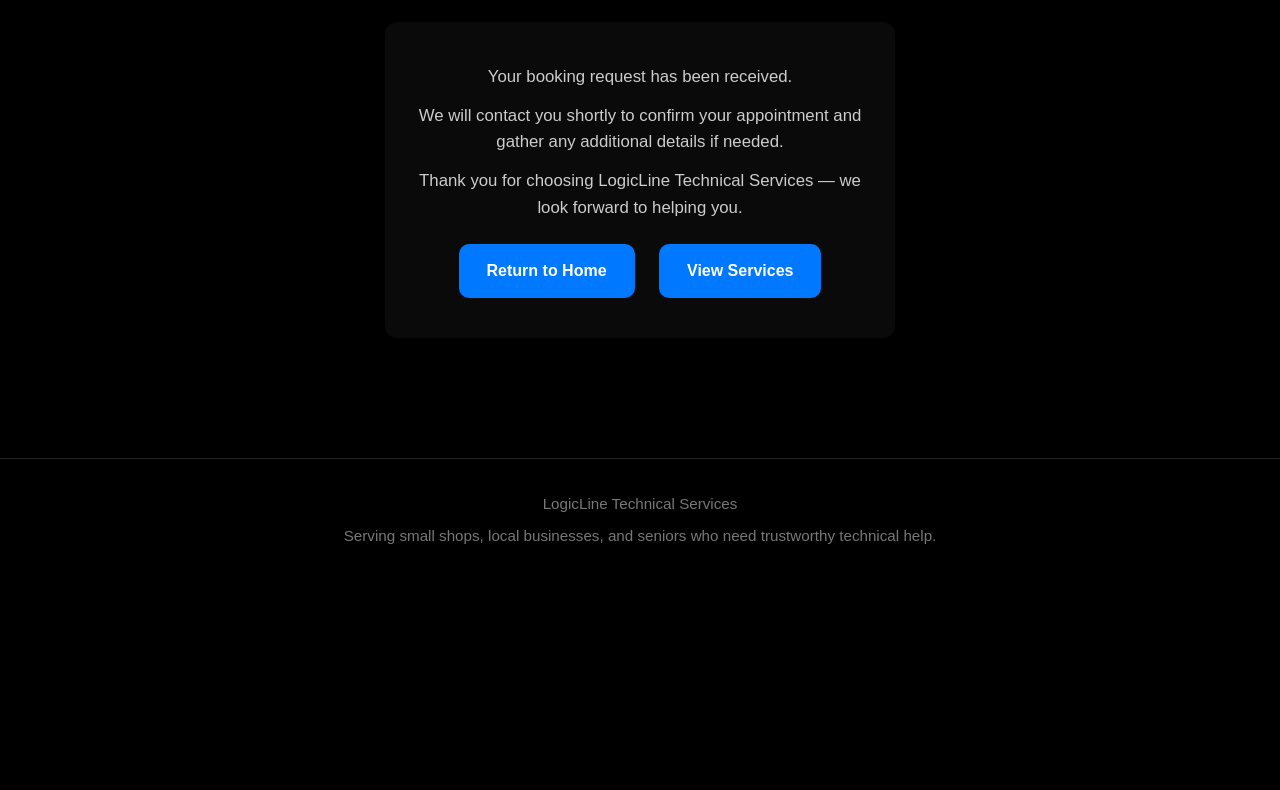
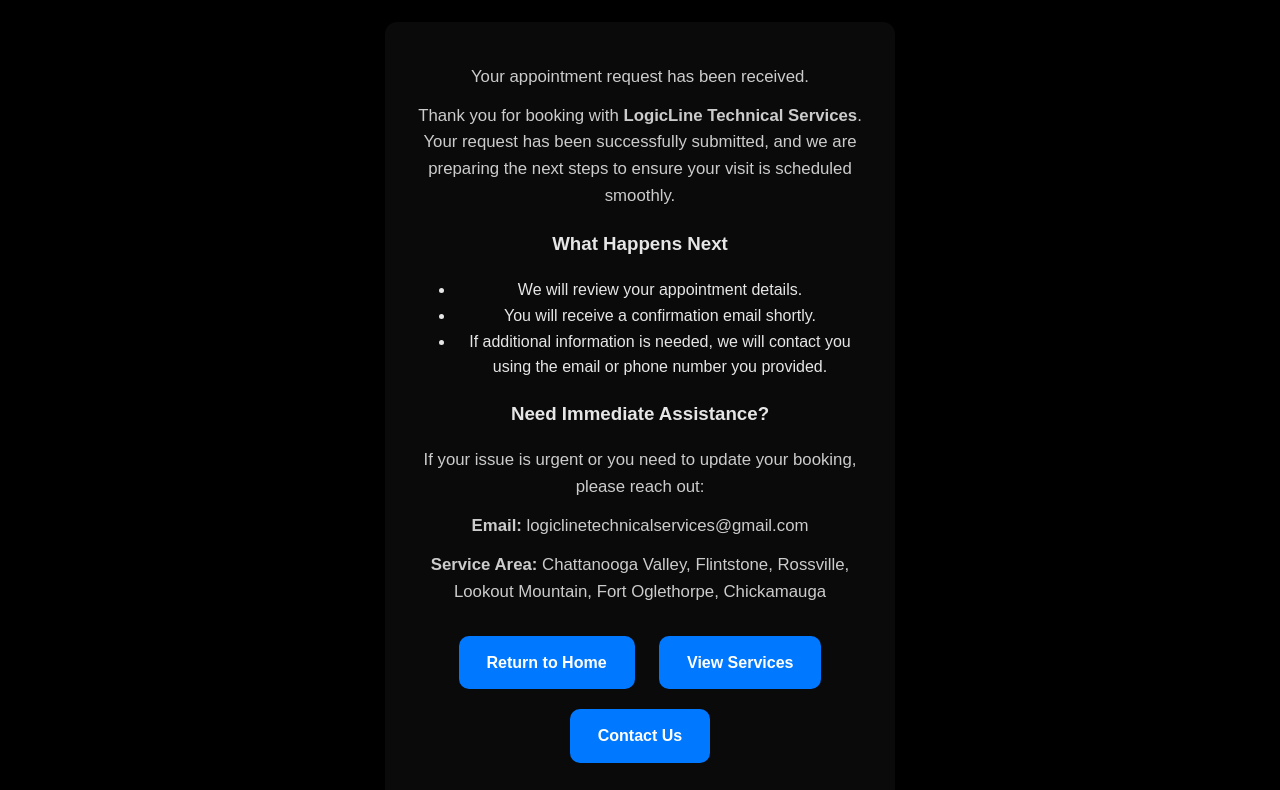
Before and after one commit to jerrytaylor895-dev/logicline, a plain HTML site: page css/thankyou.html in a window 1280 px wide. Shown: the part 225-1015 px from the top of the page. Before the commit the page ends 806 px from the top, so only its background shows below. Drawn offline with Linux system fonts and the light colour scheme; files that its build step writes are made by us from their sources; files whose address does not match are found by name.

Commit message:
Revise thank you page for booking confirmation
Updated the thank you page to reflect booking confirmation details and added next steps for users.

```diff
--- a/css/thankyou.html
+++ b/css/thankyou.html
@@ -3,7 +3,7 @@
 <head>
   <meta charset="UTF-8">
   <meta name="viewport" content="width=device-width, initial-scale=1.0">
-  <title>Thank You – LogicLine Technical Services</title>
+  <title>Booking Successful – LogicLine Technical Services</title>
   <link rel="stylesheet" href="css/styles.css">
 </head>
 
@@ -37,16 +37,33 @@
 
   <!-- CONFIRMATION SECTION -->
   <section class="page-section">
-    <h2 class="section-title">Thank You!</h2>
+    <h2 class="section-title">Booking Successful</h2>
 
     <div class="contact-box">
-      <p>Your booking request has been received.</p>
-      <p>We will contact you shortly to confirm your appointment and gather any additional details if needed.</p>
-      <p>Thank you for choosing LogicLine Technical Services — we look forward to helping you.</p>
+      <p>Your appointment request has been received.</p>
 
-      <a class="btn" href="index.html">Return to Home</a>
-      <a class="btn" href="services.html">View Services</a>
+      <p>Thank you for booking with <strong>LogicLine Technical Services</strong>. Your request has been successfully submitted, and we are preparing the next steps to ensure your visit is scheduled smoothly.</p>
+
+      <h3>What Happens Next</h3>
+      <ul>
+        <li>We will review your appointment details.</li>
+        <li>You will receive a confirmation email shortly.</li>
+        <li>If additional information is needed, we will contact you using the email or phone number you provided.</li>
+      </ul>
+
+      <h3>Need Immediate Assistance?</h3>
+      <p>If your issue is urgent or you need to update your booking, please reach out:</p>
+      <p><strong>Email:</strong> logiclinetechnicalservices@gmail.com</p>
+      <p><strong>Service Area:</strong> Chattanooga Valley, Flintstone, Rossville, Lookout Mountain, Fort Oglethorpe, Chickamauga</p>
+
+      <div style="margin-top: 20px;">
+        <a class="btn" href="index.html">Return to Home</a>
+        <a class="btn" href="services.html">View Services</a>
+        <a class="btn" href="contact.html">Contact Us</a>
+      </div>
     </div>
+
+    <p class="subline">Thank you for choosing LogicLine Technical Services — we look forward to assisting you.</p>
   </section>
 
   <!-- FOOTER -->
```
